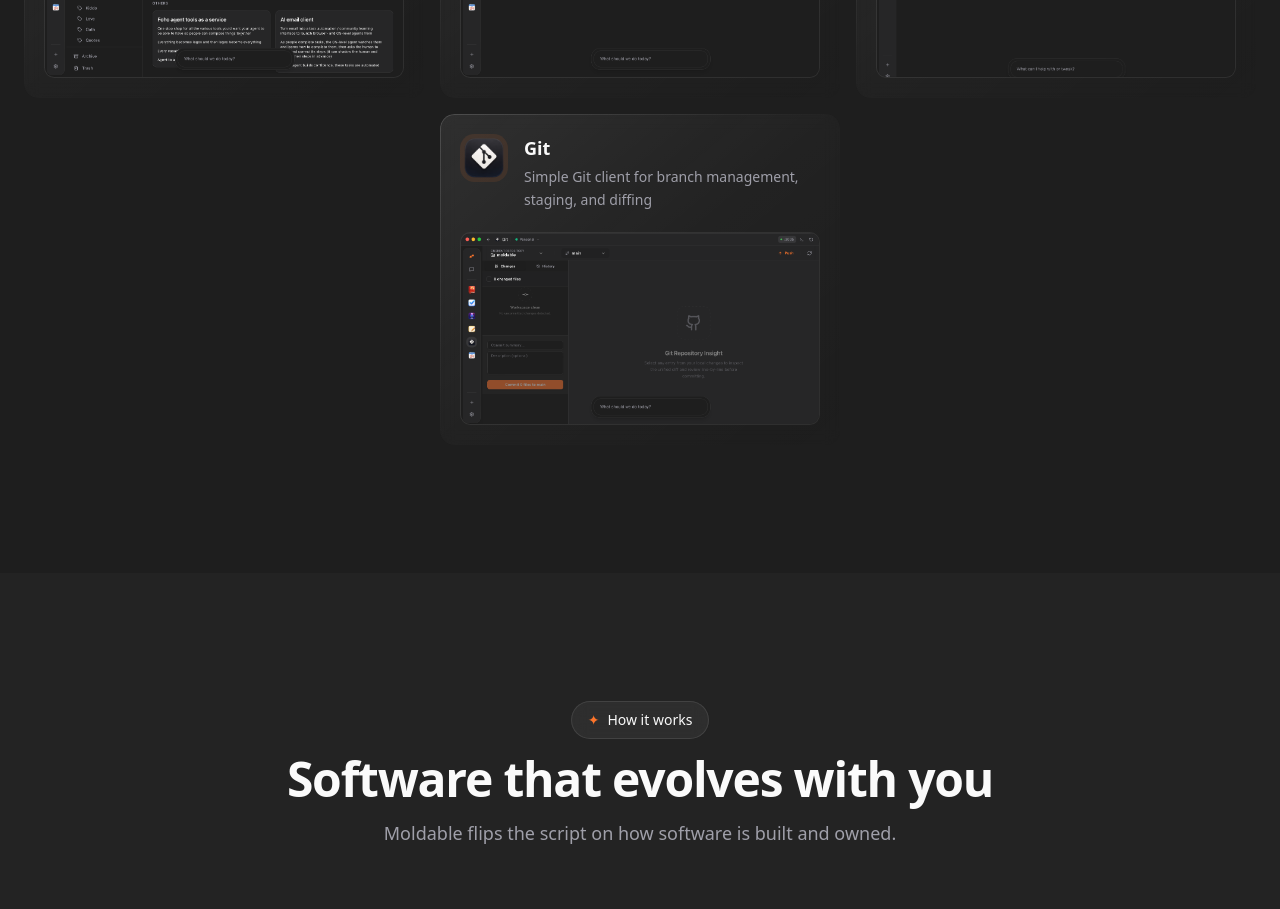
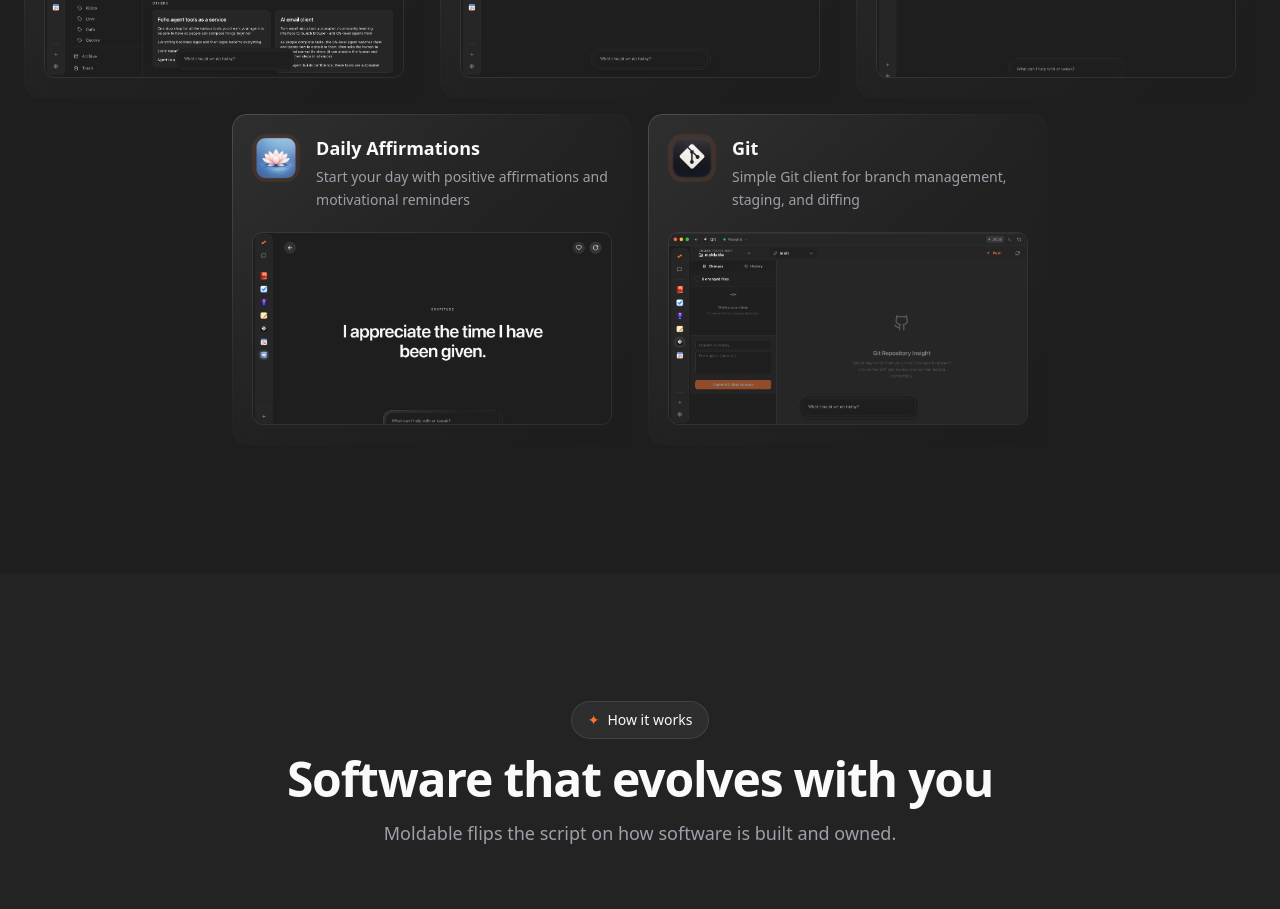
Before and after one commit to moldable-ai/marketing, a Next.js app: page / in a window 1280 px wide. Shown: the part 2260-3169 px from the top of the page. Built offline with nearby package versions, Linux system fonts and the light colour scheme.

Commit message:
[apps] affirmations

```diff
--- a/src/components/marketing/app-registry-section.tsx
+++ b/src/components/marketing/app-registry-section.tsx
@@ -55,6 +55,15 @@
       "Track time spent on projects and tasks with simple start/stop controls",
     icon: "/apps/time-tracker-icon.png",
     image: "/apps/time-tracker.png",
+    category: "productivity",
+  },
+  {
+    id: "affirmations",
+    name: "Daily Affirmations",
+    description:
+      "Start your day with positive affirmations and motivational reminders",
+    icon: "/apps/affirmations-icon.png",
+    image: "/apps/affirmations.png",
     category: "productivity",
   },
   {
```
Also changed, not shown: public/apps/affirmations-icon.png (added), public/apps/affirmations.png (added).
